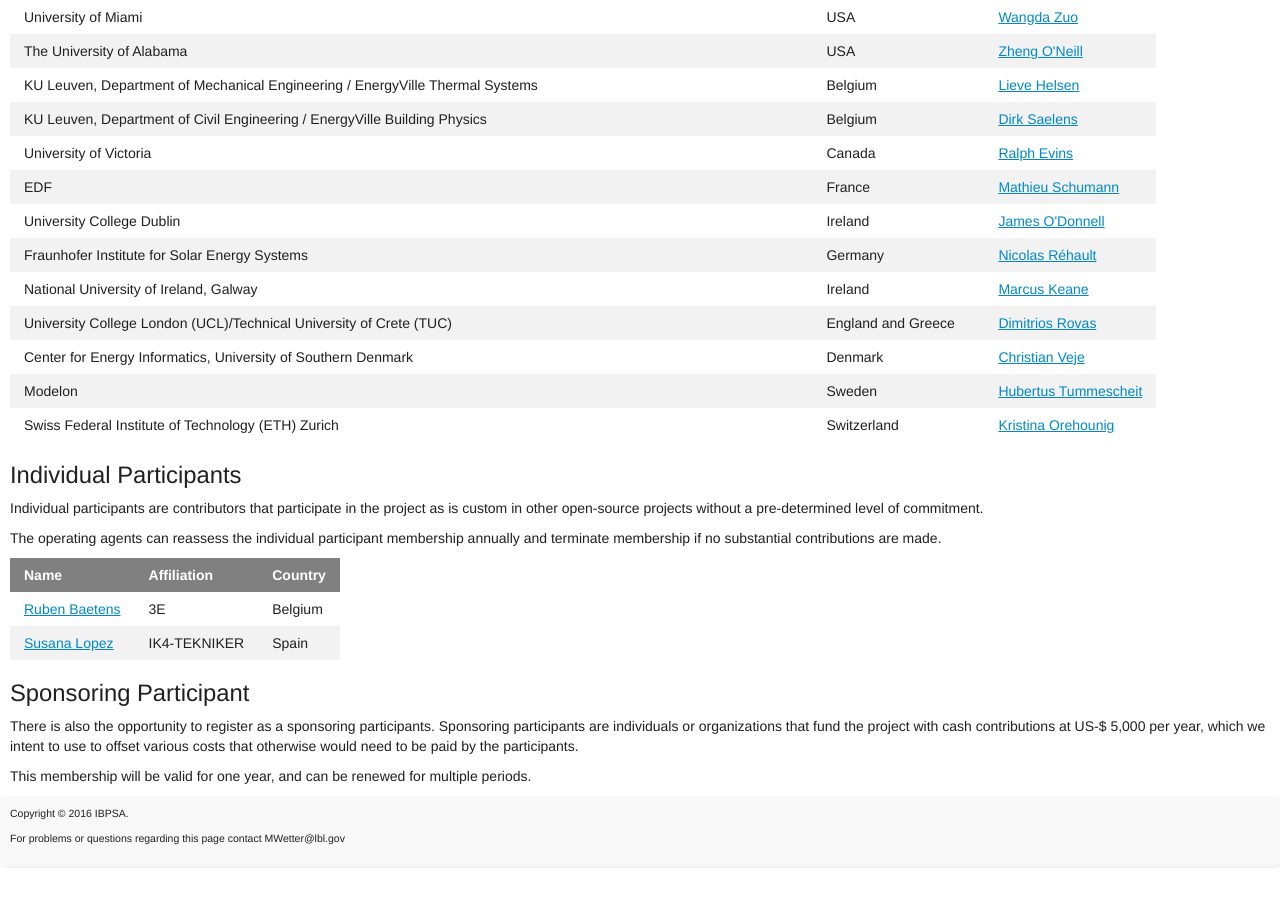
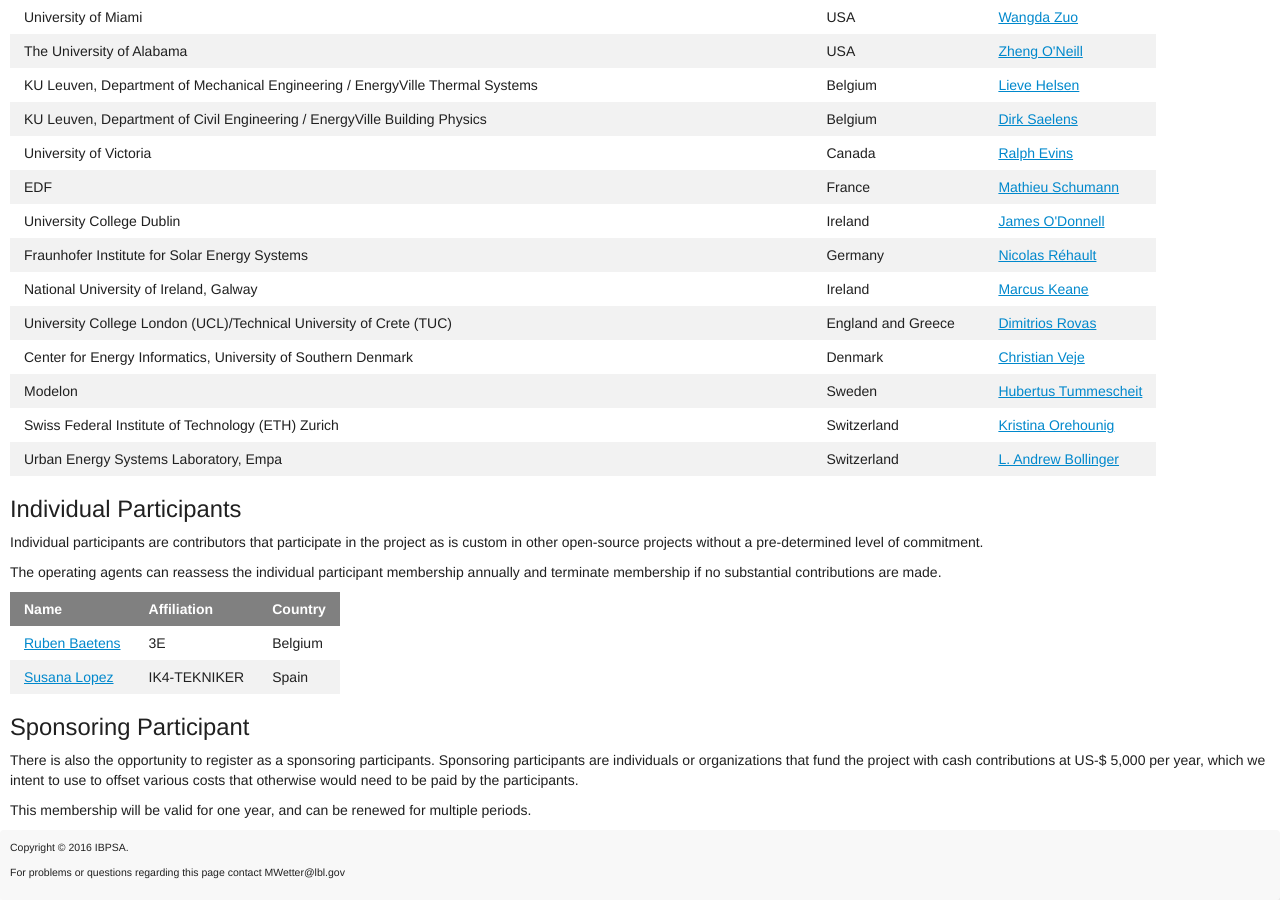
Before and after one commit to ibpsa/project1, a Jekyll site: the page built from participants.md, in a window 1280 px wide and 900 px high, scrolled down 719 px. Built offline with Jekyll 4.4.1, drawn with Linux system fonts in a browser that asks for light colours; nearby versions of some CDN libraries; before the commit the page ends 1585 px from its top, so only the background shows below that.

Commit message:
Added Empa

```diff
--- a/_data/organizational_participants.yml
+++ b/_data/organizational_participants.yml
@@ -101,3 +101,9 @@
   contact_email: orehounig@arch.ethz.ch
   institute:     Swiss Federal Institute of Technology (ETH) Zurich
   country:       Switzerland
+
+- date_joined:   11/04/2016
+  contact_name:  L. Andrew Bollinger
+  contact_email: andrew.bollinger@empa.ch
+  institute:     Urban Energy Systems Laboratory, Empa
+  country:       Switzerland
```
